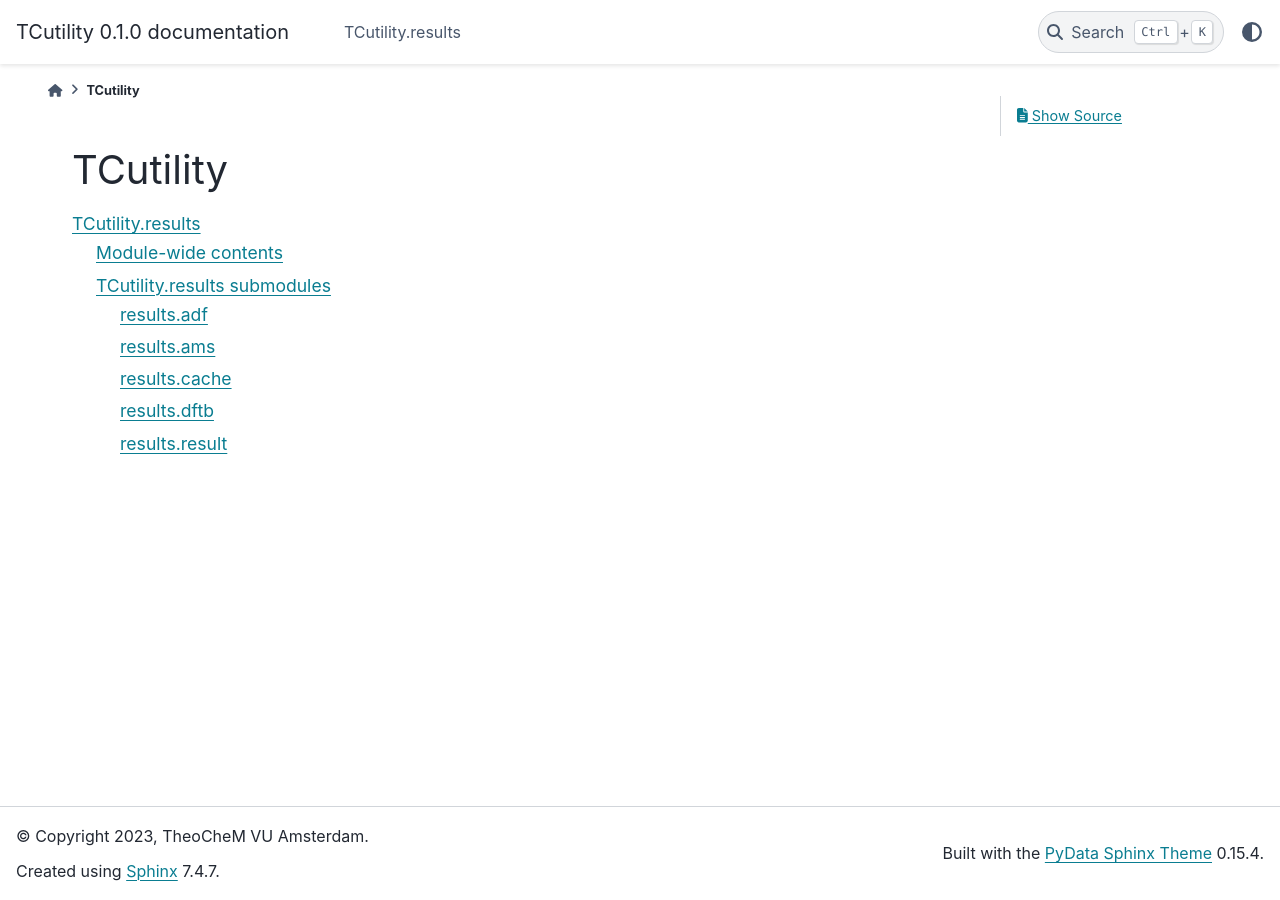
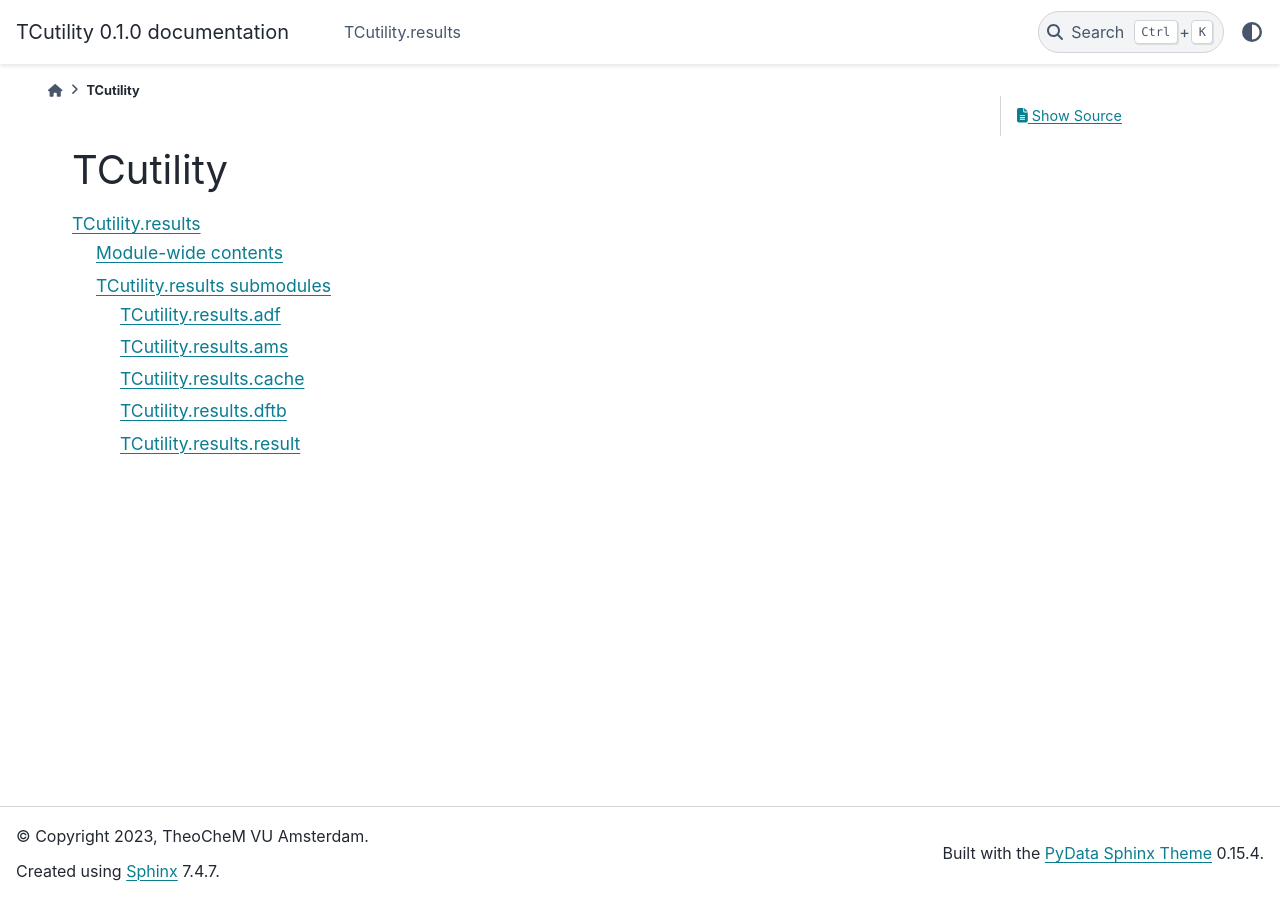
Before and after one commit to TheoChem-VU/TCutility, a Sphinx documentation site: the page built from docs/modules.rst, in a window 1280 px wide. Built offline with Sphinx 7.4.7 and the PyData theme 0.15.4, drawn with Linux system fonts in a browser that asks for light colours.

Commit message:
Trying to fix docs

```diff
--- a/docs/results.rst
+++ b/docs/results.rst
@@ -4,7 +4,7 @@ TCutility.results
 Module-wide contents
 ++++++++++++++++++++
 
-.. automodule:: results
+.. automodule:: TCutility.results
    :members:
    :undoc-members:
    :show-inheritance:
@@ -14,42 +14,42 @@ TCutility.results submodules
 ++++++++++++++++++++++++++++
 
 
-results.adf
------------
+TCutility.results.adf
+---------------------
 
-.. automodule:: results.adf
+.. automodule:: TCutility.results.adf
    :members:
    :undoc-members:
    :show-inheritance:
 
-results.ams
------------
+TCutility.results.ams
+---------------------
 
-.. automodule:: results.ams
+.. automodule:: TCutility.results.ams
    :members:
    :undoc-members:
    :show-inheritance:
 
-results.cache
--------------
+TCutility.results.cache
+-----------------------
 
-.. automodule:: results.cache
+.. automodule:: TCutility.results.cache
    :members:
    :undoc-members:
    :show-inheritance:
 
-results.dftb
-------------
+TCutility.results.dftb
+----------------------
 
-.. automodule:: results.dftb
+.. automodule:: TCutility.results.dftb
    :members:
    :undoc-members:
    :show-inheritance:
 
-results.result
---------------
+TCutility.results.result
+------------------------
 
-.. automodule:: results.result
+.. automodule:: TCutility.results.result
    :members:
    :undoc-members:
    :show-inheritance:
```
Also changed, not shown: 6 other files.
